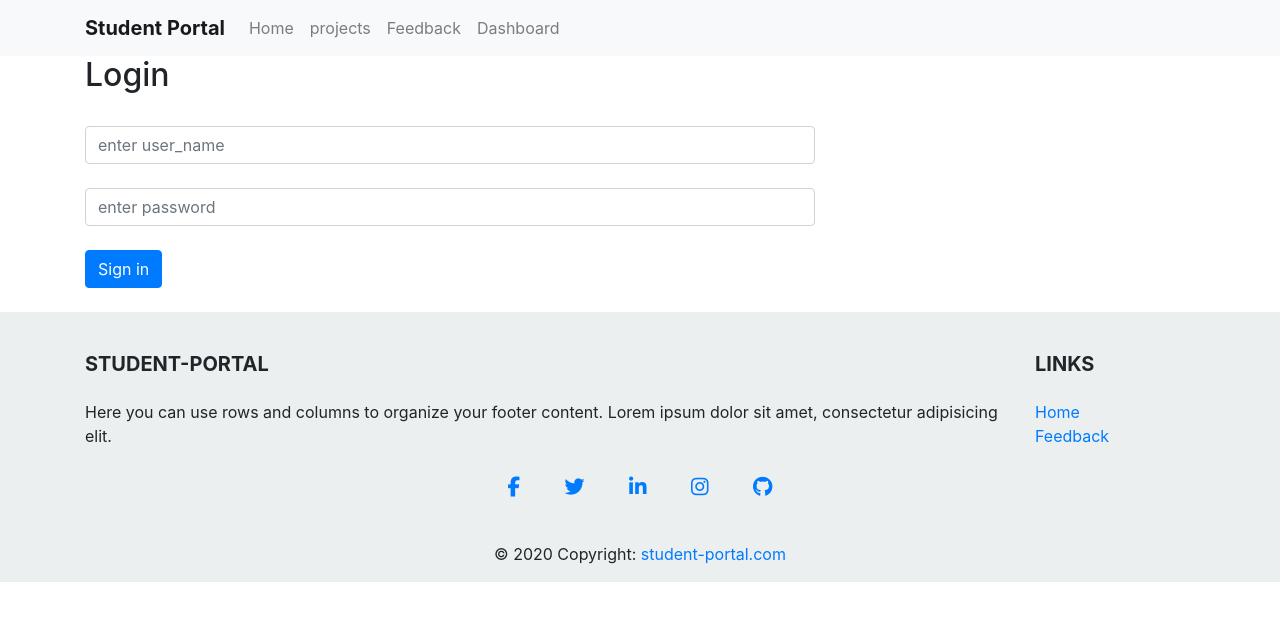
After one commit to sagarsangwan/student-portal, a Flask app: page /Dashboard in a window 1280 px wide. The commit adds this page. Shown: the top 621 px of the page. Run offline with Flask 2, Linux system fonts and the light colour scheme; some libraries are stand-ins or nearby versions.

Commit message:
added dashboard page

```diff
--- a/server.py
+++ b/server.py
@@ -118,7 +118,19 @@ def subject(id):
         subject_head = subject_head[0]
         return render_template("pages/subject.html", subject_head1 = subject_head, id1 = id)
 
-
+@app.route("/Dashboard", methods = ["GET", "POST"] )
+def Dashboard():
+    if request.method == "POST":
+        details = request.form
+        user_name = details["user_name"]
+        password = details["password"]
+        if user_name == "sagarsangwan" and password == "password1":
+            cur = mysql.connection.cursor()
+            cur.execute("SELECT id, user_name, email, messages FROM messages")
+            result = cur.fetchall()
+            print(result[1])
+            return render_template("pages/Login.html", value = result)
+    return render_template("pages/Dashboard.html")
 
 
 @app.route("/search_result")
@@ -133,7 +145,7 @@ def feedback():
         emails = details["email"]
         messages = details["message"]
         cur = mysql.connection.cursor()
-        cur.execute ("INSERT INTO user(name, email, message) values(%s, %s, %s)", (names, emails, messages))
+        cur.execute ("INSERT INTO messages(user_name, email, messages) values(%s, %s, %s)", (names, emails, messages))
         mysql.connection.commit()
         cur.close()
         return render_template("pages/feedback.html", info = "message sent sucessfully")
--- a/templates/components/navbar.html
+++ b/templates/components/navbar.html
@@ -11,6 +11,8 @@
                     <a class="nav-item nav-link " href="/">Home </a>
                     <a class="nav-item nav-link" href="/projects/">projects</a>
                     <a class="nav-item nav-link" href="/feedback">Feedback</a>
+                    <a class="nav-item nav-link" href="/Dashboard">Dashboard</a>
+
                 </div>
             </div>
         </div>
--- /dev/null
+++ b/templates/pages/Dashboard.html
@@ -0,0 +1,20 @@
+{% extends "base.html" %}
+{% block content %}
+
+<div class="container">
+    <form class="row g-3" method="POST">
+        <h2 class="col-12 small-padding-bottom">
+            Login
+        </h2>
+        <div class="col-sm-12 col-md-8 small-padding-bottom">
+            <input type="text" name="user_name" class="form-control" id="inputEmail4" placeholder="enter user_name">
+        </div>
+        <div class="col-sm-12 col-md-8 small-padding-bottom">
+            <input type="password" name="password" class="form-control" id="inputPassword4" placeholder="enter password">
+        </div>
+        <div class="col-12 small-padding-bottom">
+            <button type="submit" class="btn btn-primary">Sign in</button>
+        </div>
+    </form>
+</div>
+{% endblock %}
```
Also changed, not shown: templates/pages/Login.html (added, +25 -0 lines).
